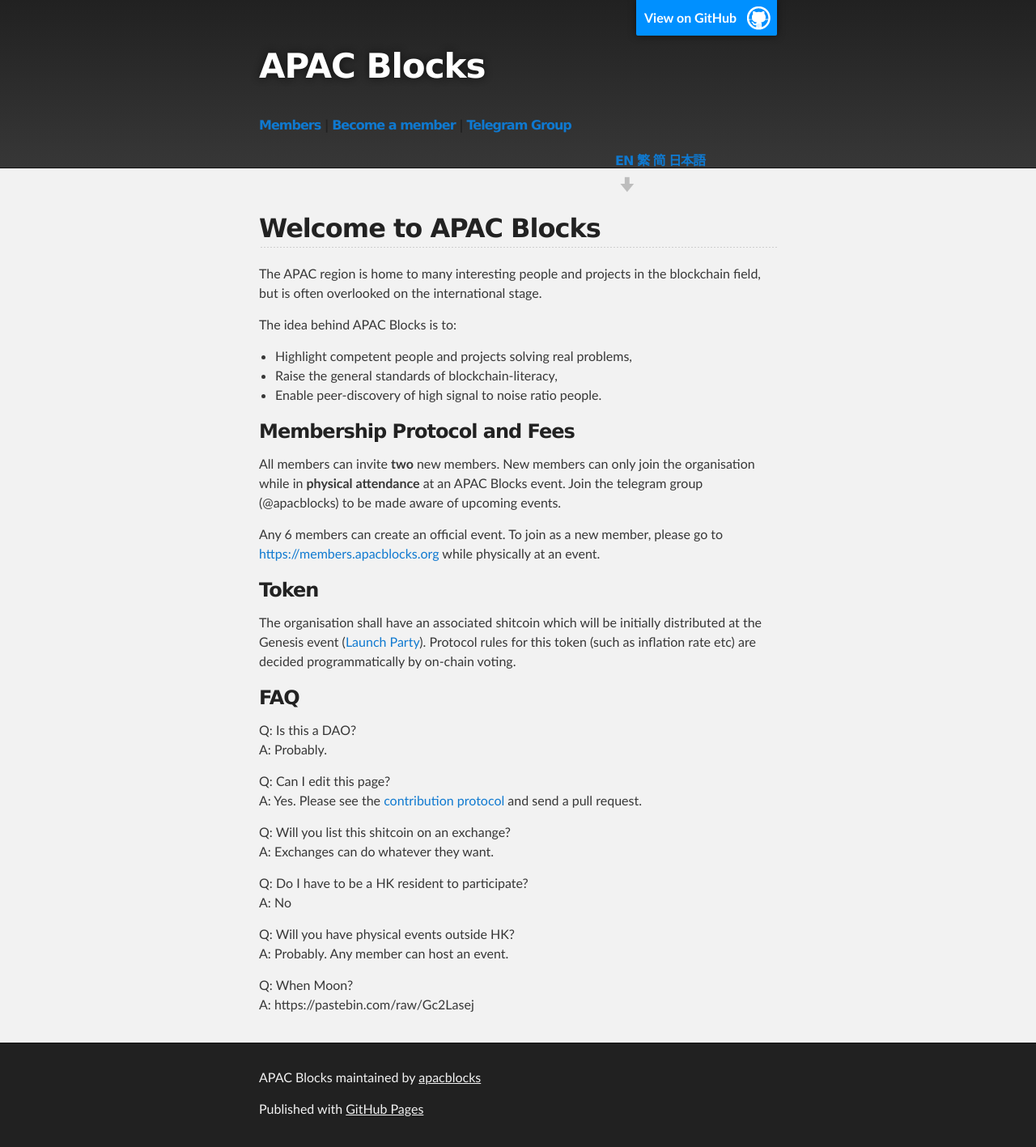
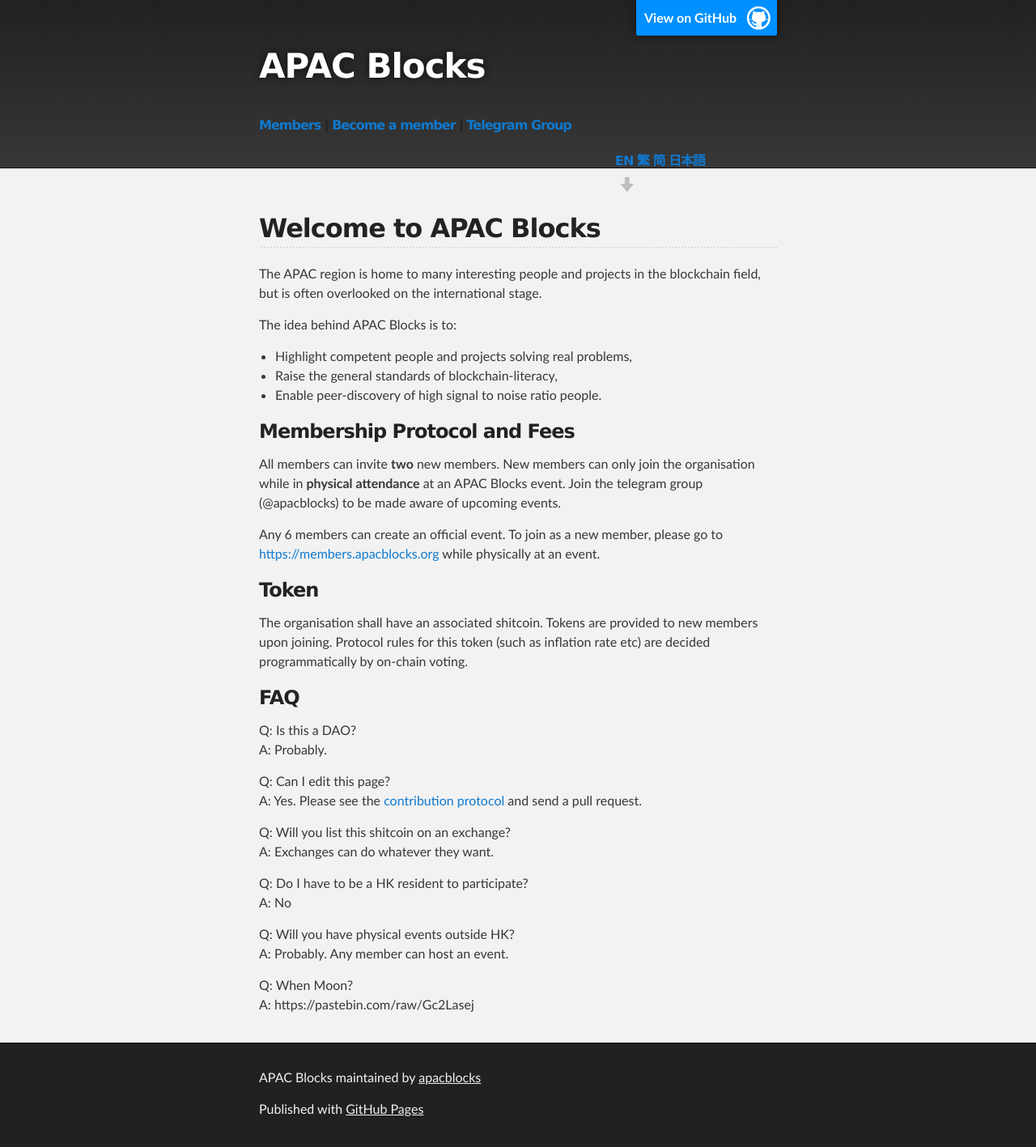
Before and after one commit to apacblocks/apacblocks.org, a Jekyll site: the page built from index.md, in a window 1280 px wide. Shown: the whole page at 81% size. Built offline with Jekyll 4.4.1, drawn with Linux system fonts in a browser that asks for light colours; the repository's description, which GitHub fills in, is left out; our own code applies the rules of GitHub Pages for plain Markdown files.

Commit message:
Update index.md

```diff
--- a/index.md
+++ b/index.md
@@ -19,7 +19,7 @@ Any 6 members can create an official event. To join as a new member, please go t
 
 ### Token
 
-The organisation shall have an associated shitcoin which will be initially distributed at the Genesis event ([Launch Party](https://www.eventbrite.com/e/apac-blockchain-association-launch-party-tickets-70731219983)). Protocol rules for this token (such as inflation rate etc) are decided programmatically by on-chain voting.
+The organisation shall have an associated shitcoin. Tokens are provided to new members upon joining. Protocol rules for this token (such as inflation rate etc) are decided programmatically by on-chain voting.
 
 ### FAQ
 
```
